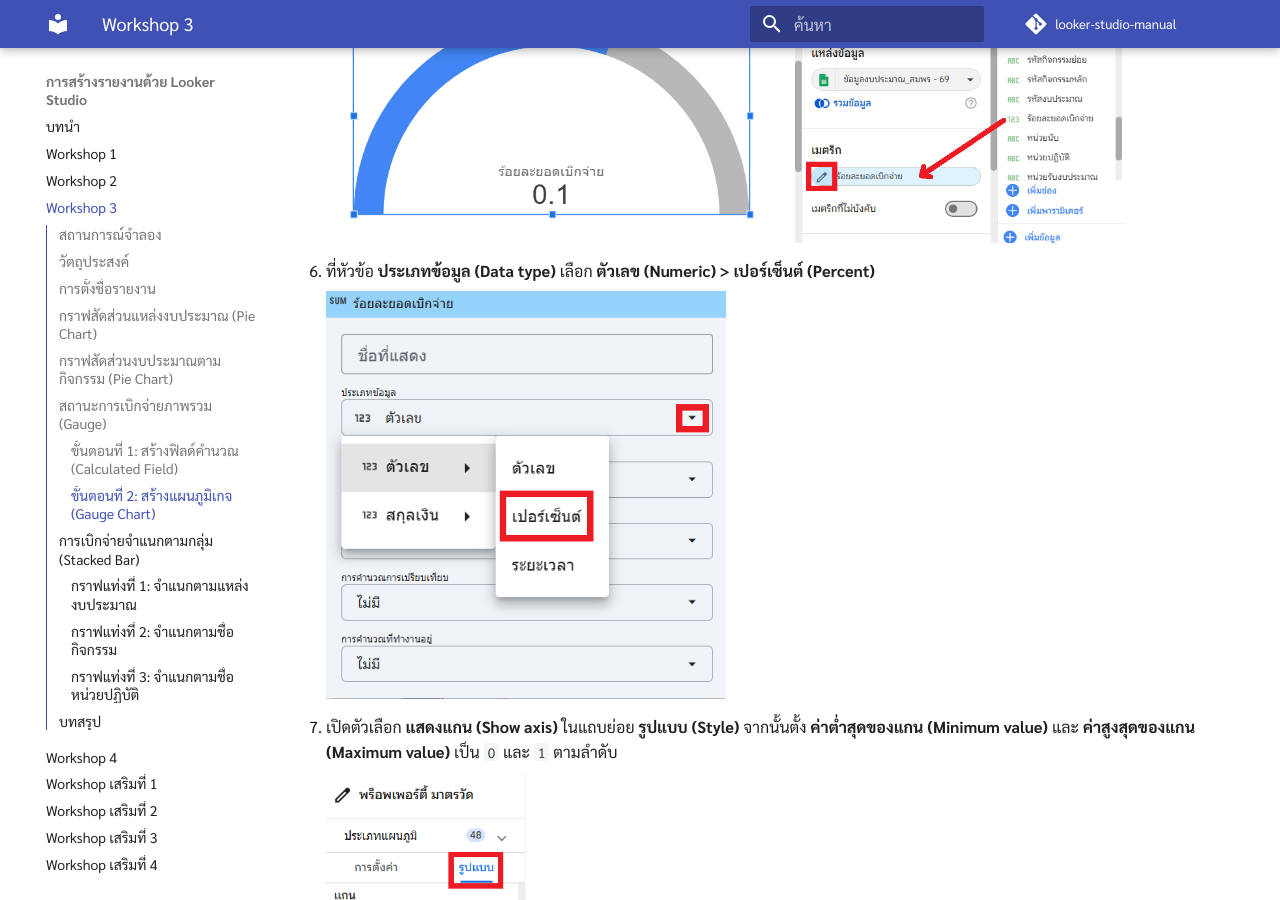
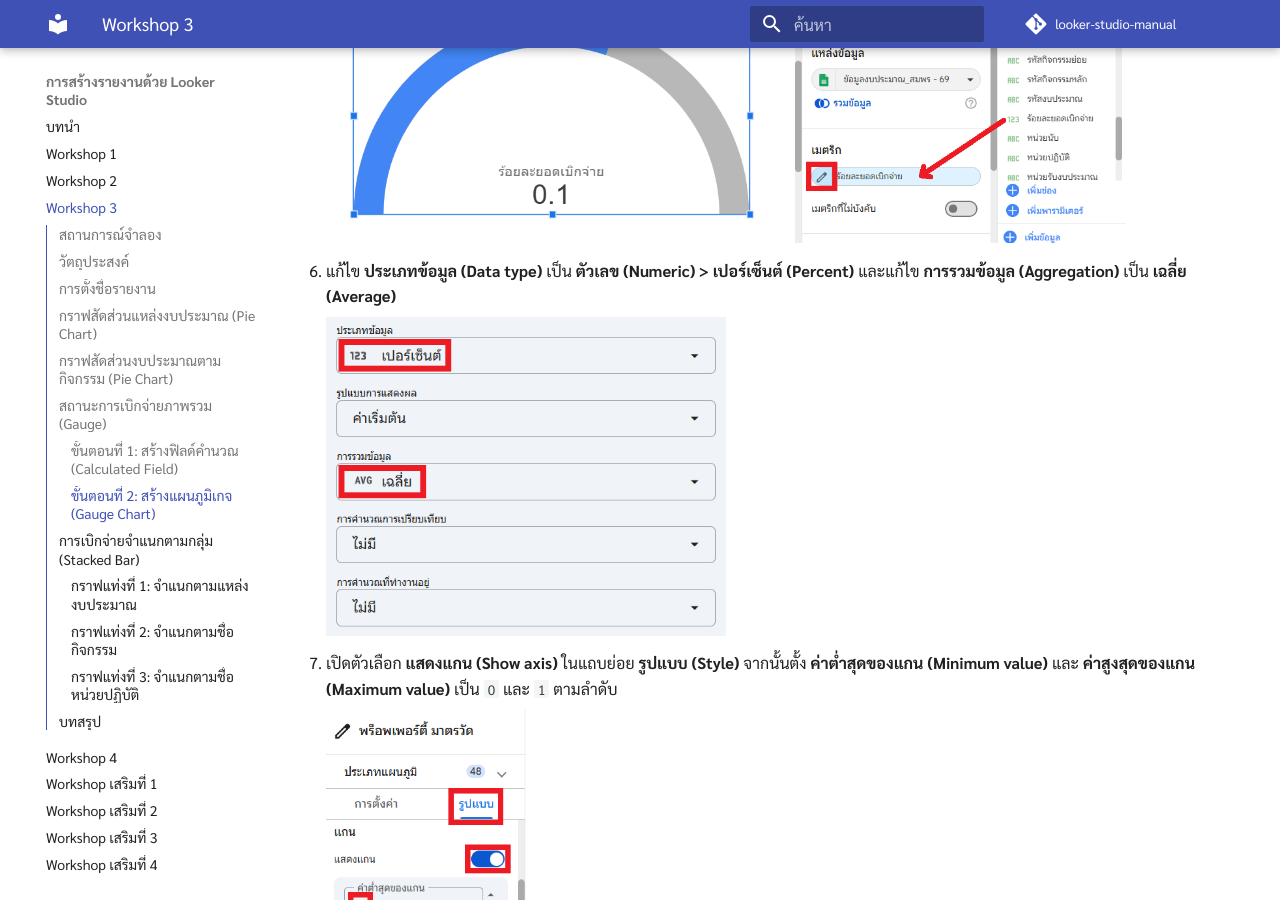
Before and after one commit to weeix/looker-studio-manual, an MkDocs documentation site: the page built from docs/workshop-3.md, in a window 1280 px wide and 900 px high, scrolled down 6984 px. Built offline with MkDocs 1.6.1 and Material for MkDocs 9.7.7, drawn with Linux system fonts in a browser that asks for light colours; comment, search, counter and statistics services are not loaded.

Commit message:
add missing step in workshop 3

```diff
--- a/docs/workshop-3.md
+++ b/docs/workshop-3.md
@@ -107,7 +107,7 @@
 
     ![ตั้งค่าเมตริก](img/ws3-s4-5.png){ width="800" }
 
-6. ที่หัวข้อ **ประเภทข้อมูล (Data type)** เลือก **ตัวเลข (Numeric) > เปอร์เซ็นต์ (Percent)**
+6. แก้ไข **ประเภทข้อมูล (Data type)** เป็น **ตัวเลข (Numeric) > เปอร์เซ็นต์ (Percent)** และแก้ไข **การรวมข้อมูล (Aggregation)** เป็น **เฉลี่ย (Average)**
 
     ![เปลี่ยนประเภทข้อมูล](img/ws3-s4-6.png){ width="400" }
 
```
Also changed, not shown: docs/img/ws3-s4-6.png.
